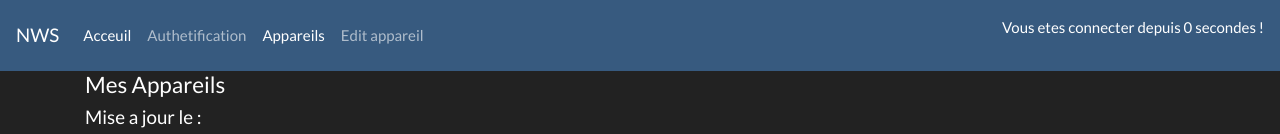
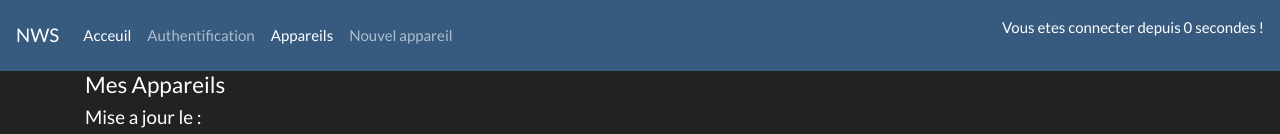
Before and after one commit to Neguro/premier-projet, an Angular app: page /auth in a window 1280 px wide. Both pictures are taken after a click on the button "Se connecter". Shown: the top 134 px of the page. Built offline with nearby package versions, Linux system fonts and the light colour scheme.

Commit message:
correction sur les balise input/select du form d'ajout d'appareil

```diff
--- a/src/app/app.component.html
+++ b/src/app/app.component.html
@@ -10,13 +10,13 @@
         <a class="nav-link" routerLink="">Acceuil</a>
       </li>
       <li class="nav-item" routerLinkActive="active">
-        <a class="nav-link" routerLink="auth">Authetification</a>
+        <a class="nav-link" routerLink="auth">Authentification</a>
       </li>
       <li class="nav-item" routerLinkActive="active">
         <a *ngIf="getAuthState();" class="nav-link" routerLink="appareils">Appareils</a>
       </li>
       <li class="nav-item" routerLinkActive="active">
-        <a *ngIf="getAuthState();" class="nav-link" routerLink="edit">Edit appareil</a>
+        <a *ngIf="getAuthState();" class="nav-link" routerLink="edit">Nouvel appareil</a>
       </li>
     </ul>
     <div class = "navbar-right">
--- a/src/app/edit-appareil/edit-appareil.component.html
+++ b/src/app/edit-appareil/edit-appareil.component.html
@@ -5,13 +5,13 @@
         <label for="name">
           Nom de l'appareil
         </label>
-        <input type="text" id="name" class="form-control" ngModelS>
+        <input type="text" id="name" class="form-control" name="name" ngModel>
       </div>
       <div class="form-group">
         <label for="status">
           Etat de l'appareil
         </label>
-        <select type="text" id="status" class="form-control" ngModel>
+        <select type="text" id="status" class="form-control" name="status" ngModel>
           <option value="true">Allumé</option>
           <option value="false">Eteint</option>
         </select>
```
